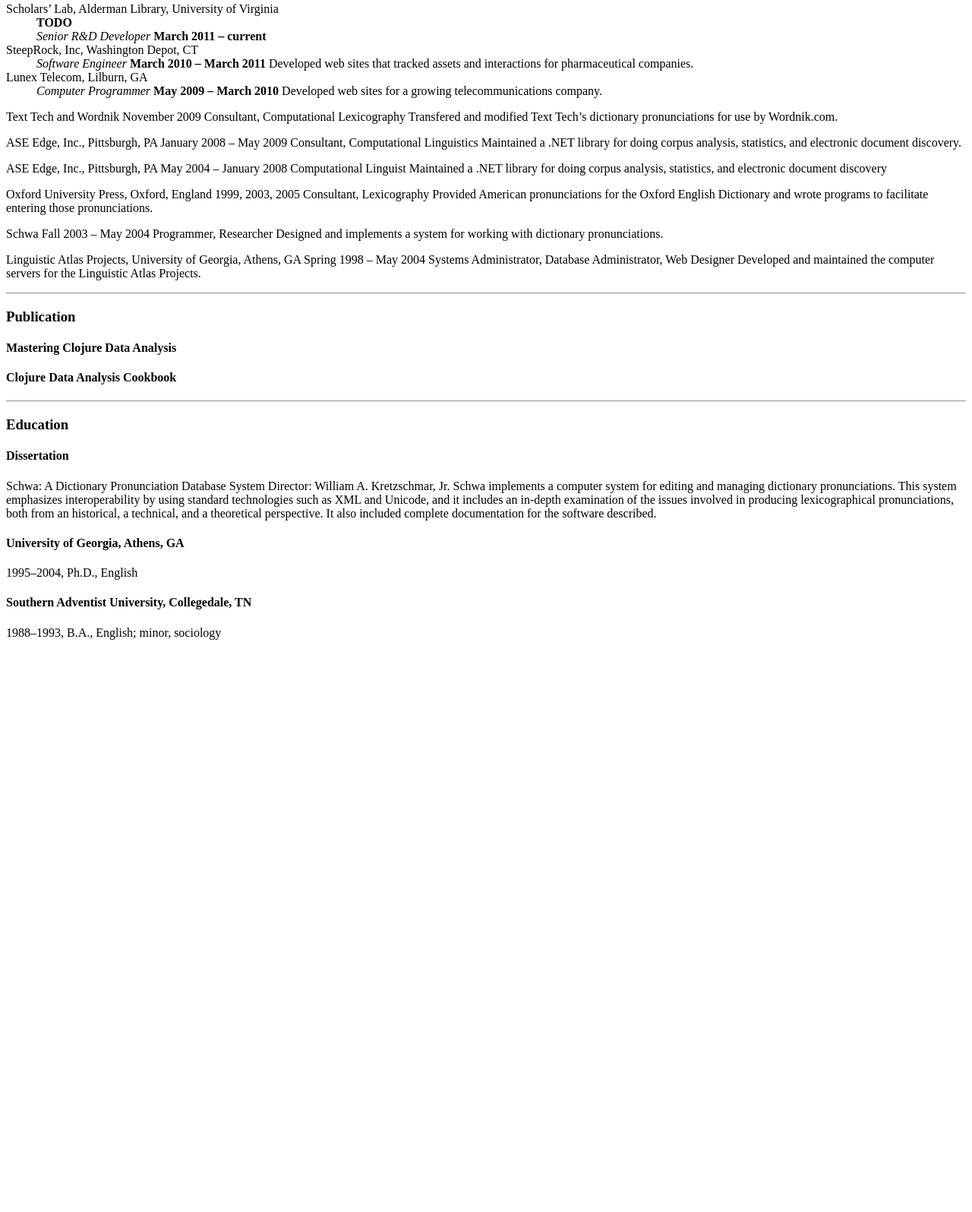
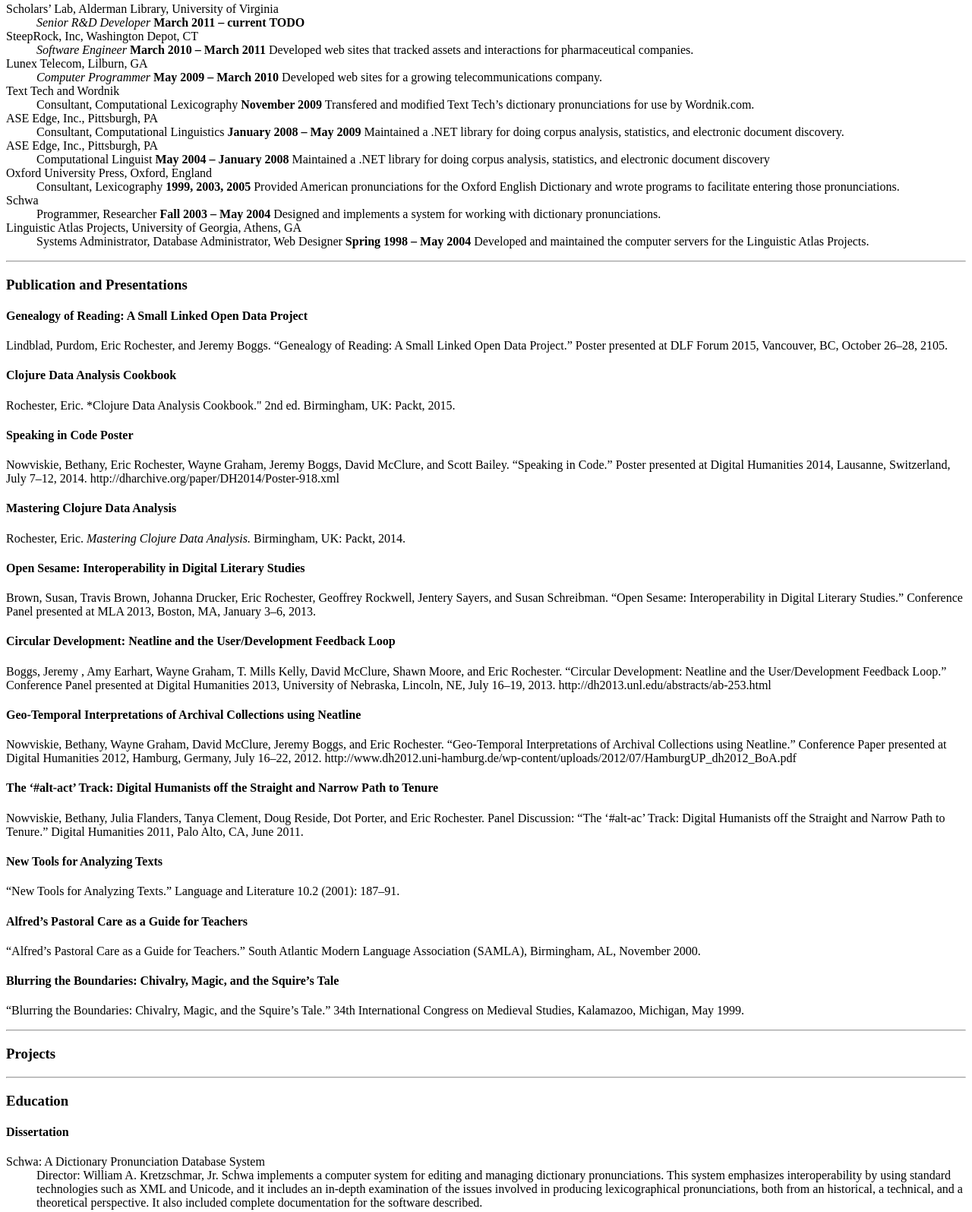
Before and after one commit to erochest/cv, a plain HTML site: page index.html in a window 1280 px wide. Shown: the part 1368-2963 px from the top of the page at 76% size. Before the commit the page ends 2226 px from the top, so only its background shows below. Drawn offline with Linux system fonts and the light colour scheme.

Commit message:
Reformatted jobs and added publications.

```diff
--- a/index.html
+++ b/index.html
@@ -84,9 +84,7 @@ document.write('<a h'+'ref'+'="ma'+'ilto'+':'+e+'" clas'+'s="em' + 'ail">'+e+'<\
 <h3>Professional Experience</h3>
 <dl>
 <dt>Scholars’ Lab, Alderman Library, University of Virginia</dt>
-<dd><strong>TODO</strong>
-</dd>
-<dd><em>Senior R&amp;D Developer</em> <strong>March 2011 – current</strong>
+<dd><em>Senior R&amp;D Developer</em> <strong>March 2011 – current</strong> <strong>TODO</strong>
 </dd>
 <dt>SteepRock, Inc, Washington Depot, CT</dt>
 <dd><em>Software Engineer</em> <strong>March 2010 – March 2011</strong> Developed web sites that tracked assets and interactions for pharmaceutical companies.
@@ -94,30 +92,88 @@ document.write('<a h'+'ref'+'="ma'+'ilto'+':'+e+'" clas'+'s="em' + 'ail">'+e+'<\
 <dt>Lunex Telecom, Lilburn, GA</dt>
 <dd><em>Computer Programmer</em> <strong>May 2009 – March 2010</strong> Developed web sites for a growing telecommunications company.
 </dd>
+<dt>Text Tech and Wordnik</dt>
+<dd>Consultant, Computational Lexicography <strong>November 2009</strong> Transfered and modified Text Tech’s dictionary pronunciations for use by Wordnik.com.
+</dd>
+<dt>ASE Edge, Inc., Pittsburgh, PA</dt>
+<dd>Consultant, Computational Linguistics <strong>January 2008 – May 2009</strong> Maintained a .NET library for doing corpus analysis, statistics, and electronic document discovery.
+</dd>
+<dt>ASE Edge, Inc., Pittsburgh, PA</dt>
+<dd>Computational Linguist <strong>May 2004 – January 2008</strong> Maintained a .NET library for doing corpus analysis, statistics, and electronic document discovery
+</dd>
+<dt>Oxford University Press, Oxford, England</dt>
+<dd>Consultant, Lexicography <strong>1999, 2003, 2005</strong> Provided American pronunciations for the Oxford English Dictionary and wrote programs to facilitate entering those pronunciations.
+</dd>
+<dt>Schwa</dt>
+<dd>Programmer, Researcher <strong>Fall 2003 – May 2004</strong> Designed and implements a system for working with dictionary pronunciations.
+</dd>
+<dt>Linguistic Atlas Projects, University of Georgia, Athens, GA</dt>
+<dd>Systems Administrator, Database Administrator, Web Designer <strong>Spring 1998 – May 2004</strong> Developed and maintained the computer servers for the Linguistic Atlas Projects.
+</dd>
 </dl>
-<p>Text Tech and Wordnik November 2009 Consultant, Computational Lexicography Transfered and modified Text Tech’s dictionary pronunciations for use by Wordnik.com.</p>
-<p>ASE Edge, Inc., Pittsburgh, PA January 2008 – May 2009 Consultant, Computational Linguistics Maintained a .NET library for doing corpus analysis, statistics, and electronic document discovery.</p>
-<p>ASE Edge, Inc., Pittsburgh, PA May 2004 – January 2008 Computational Linguist Maintained a .NET library for doing corpus analysis, statistics, and electronic document discovery</p>
-<p>Oxford University Press, Oxford, England 1999, 2003, 2005 Consultant, Lexicography Provided American pronunciations for the Oxford English Dictionary and wrote programs to facilitate entering those pronunciations.</p>
-<p>Schwa Fall 2003 – May 2004 Programmer, Researcher Designed and implements a system for working with dictionary pronunciations.</p>
-<p>Linguistic Atlas Projects, University of Georgia, Athens, GA Spring 1998 – May 2004 Systems Administrator, Database Administrator, Web Designer Developed and maintained the computer servers for the Linguistic Atlas Projects.</p>
 <hr />
 </section>
-<section id="publication" class="level3">
-<h3>Publication</h3>
-<section id="mastering-clojure-data-analysis" class="level4">
-<h4>Mastering Clojure Data Analysis</h4>
+<section id="publication-and-presentations" class="level3">
+<h3>Publication and Presentations</h3>
+<section id="genealogy-of-reading-a-small-linked-open-data-project" class="level4">
+<h4>Genealogy of Reading: A Small Linked Open Data Project</h4>
+<p>Lindblad, Purdom, Eric Rochester, and Jeremy Boggs. “Genealogy of Reading: A Small Linked Open Data Project.” Poster presented at DLF Forum 2015, Vancouver, BC, October 26–28, 2105.</p>
 </section>
 <section id="clojure-data-analysis-cookbook" class="level4">
 <h4>Clojure Data Analysis Cookbook</h4>
+<p>Rochester, Eric. *Clojure Data Analysis Cookbook.&quot; 2nd ed. Birmingham, UK: Packt, 2015.</p>
+</section>
+<section id="speaking-in-code-poster" class="level4">
+<h4>Speaking in Code Poster</h4>
+<p>Nowviskie, Bethany, Eric Rochester, Wayne Graham, Jeremy Boggs, David McClure, and Scott Bailey. “Speaking in Code.” Poster presented at Digital Humanities 2014, Lausanne, Switzerland, July 7–12, 2014. http://dharchive.org/paper/DH2014/Poster-918.xml</p>
+</section>
+<section id="mastering-clojure-data-analysis" class="level4">
+<h4>Mastering Clojure Data Analysis</h4>
+<p>Rochester, Eric. <em>Mastering Clojure Data Analysis.</em> Birmingham, UK: Packt, 2014.</p>
+</section>
+<section id="open-sesame-interoperability-in-digital-literary-studies" class="level4">
+<h4>Open Sesame: Interoperability in Digital Literary Studies</h4>
+<p>Brown, Susan, Travis Brown, Johanna Drucker, Eric Rochester, Geoffrey Rockwell, Jentery Sayers, and Susan Schreibman. “Open Sesame: Interoperability in Digital Literary Studies.” Conference Panel presented at MLA 2013, Boston, MA, January 3–6, 2013.</p>
+</section>
+<section id="circular-development-neatline-and-the-userdevelopment-feedback-loop" class="level4">
+<h4>Circular Development: Neatline and the User/Development Feedback Loop</h4>
+<p>Boggs, Jeremy , Amy Earhart, Wayne Graham, T. Mills Kelly, David McClure, Shawn Moore, and Eric Rochester. “Circular Development: Neatline and the User/Development Feedback Loop.” Conference Panel presented at Digital Humanities 2013, University of Nebraska, Lincoln, NE, July 16–19, 2013. http://dh2013.unl.edu/abstracts/ab-253.html</p>
+</section>
+<section id="geo-temporal-interpretations-of-archival-collections-using-neatline" class="level4">
+<h4>Geo-Temporal Interpretations of Archival Collections using Neatline</h4>
+<p>Nowviskie, Bethany, Wayne Graham, David McClure, Jeremy Boggs, and Eric Rochester. “Geo-Temporal Interpretations of Archival Collections using Neatline.” Conference Paper presented at Digital Humanities 2012, Hamburg, Germany, July 16–22, 2012. http://www.dh2012.uni-hamburg.de/wp-content/uploads/2012/07/HamburgUP_dh2012_BoA.pdf</p>
+</section>
+<section id="the-alt-act-track-digital-humanists-off-the-straight-and-narrow-path-to-tenure" class="level4">
+<h4>The ‘#alt-act’ Track: Digital Humanists off the Straight and Narrow Path to Tenure</h4>
+<p>Nowviskie, Bethany, Julia Flanders, Tanya Clement, Doug Reside, Dot Porter, and Eric Rochester. Panel Discussion: “The ‘#alt-ac’ Track: Digital Humanists off the Straight and Narrow Path to Tenure.” Digital Humanities 2011, Palo Alto, CA, June 2011.</p>
+</section>
+<section id="new-tools-for-analyzing-texts" class="level4">
+<h4>New Tools for Analyzing Texts</h4>
+<p>“New Tools for Analyzing Texts.” Language and Literature 10.2 (2001): 187–91.</p>
+</section>
+<section id="alfreds-pastoral-care-as-a-guide-for-teachers" class="level4">
+<h4>Alfred’s Pastoral Care as a Guide for Teachers</h4>
+<p>“Alfred’s Pastoral Care as a Guide for Teachers.” South Atlantic Modern Language Association (SAMLA), Birmingham, AL, November 2000.</p>
+</section>
+<section id="blurring-the-boundaries-chivalry-magic-and-the-squires-tale" class="level4">
+<h4>Blurring the Boundaries: Chivalry, Magic, and the Squire’s Tale</h4>
+<p>“Blurring the Boundaries: Chivalry, Magic, and the Squire’s Tale.” 34th International Congress on Medieval Studies, Kalamazoo, Michigan, May 1999.</p>
 <hr />
 </section>
+</section>
+<section id="projects" class="level3">
+<h3>Projects</h3>
+<hr />
 </section>
 <section id="education" class="level3">
 <h3>Education</h3>
 <section id="dissertation" class="level4">
 <h4>Dissertation</h4>
-<p>Schwa: A Dictionary Pronunciation Database System Director: William A. Kretzschmar, Jr. Schwa implements a computer system for editing and managing dictionary pronunciations. This system emphasizes interoperability by using standard technologies such as XML and Unicode, and it includes an in-depth examination of the issues involved in producing lexicographical pronunciations, both from an historical, a technical, and a theoretical perspective. It also included complete documentation for the software described.</p>
+<dl>
+<dt>Schwa: A Dictionary Pronunciation Database System</dt>
+<dd>Director: William A. Kretzschmar, Jr. Schwa implements a computer system for editing and managing dictionary pronunciations. This system emphasizes interoperability by using standard technologies such as XML and Unicode, and it includes an in-depth examination of the issues involved in producing lexicographical pronunciations, both from an historical, a technical, and a theoretical perspective. It also included complete documentation for the software described.
+</dd>
+</dl>
 </section>
 <section id="university-of-georgia-athens-ga" class="level4">
 <h4>University of Georgia, Athens, GA</h4>
```
Also changed, not shown: 1 other file.
